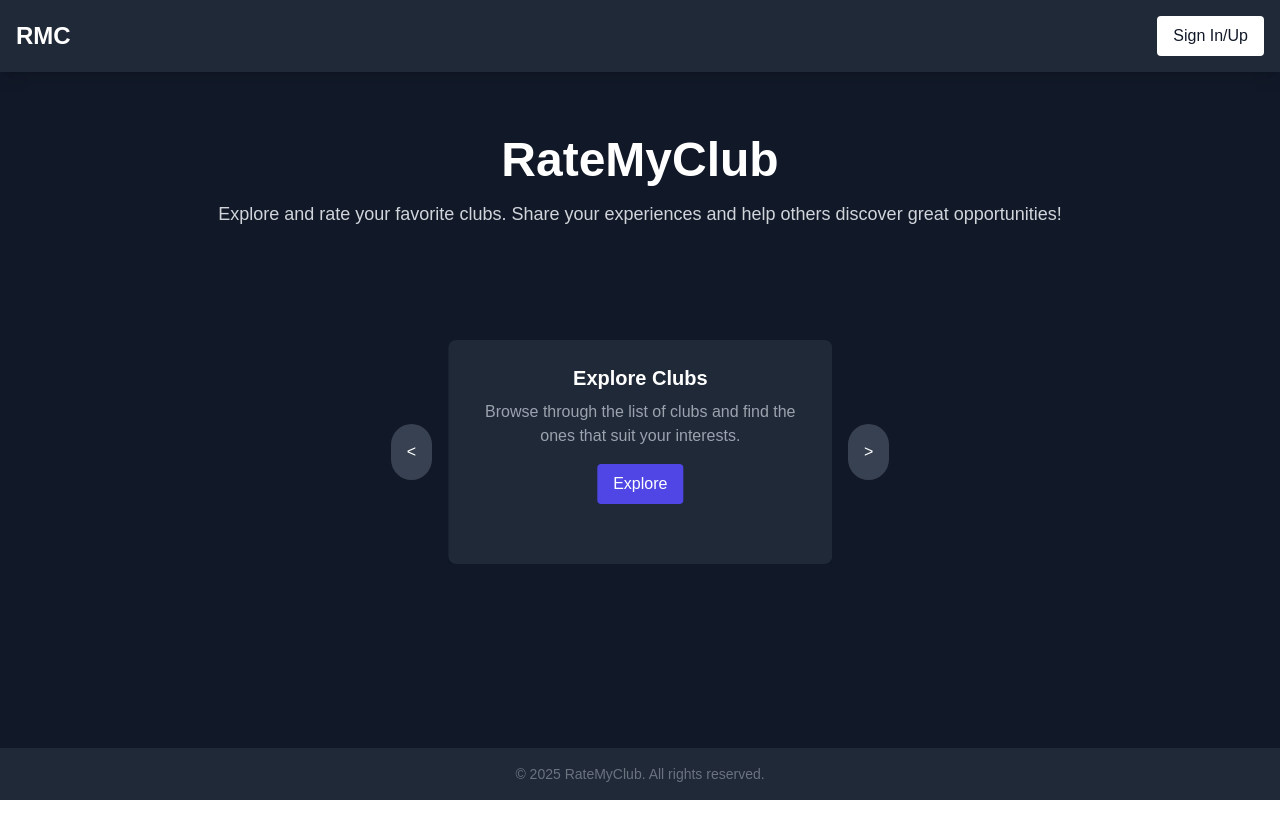
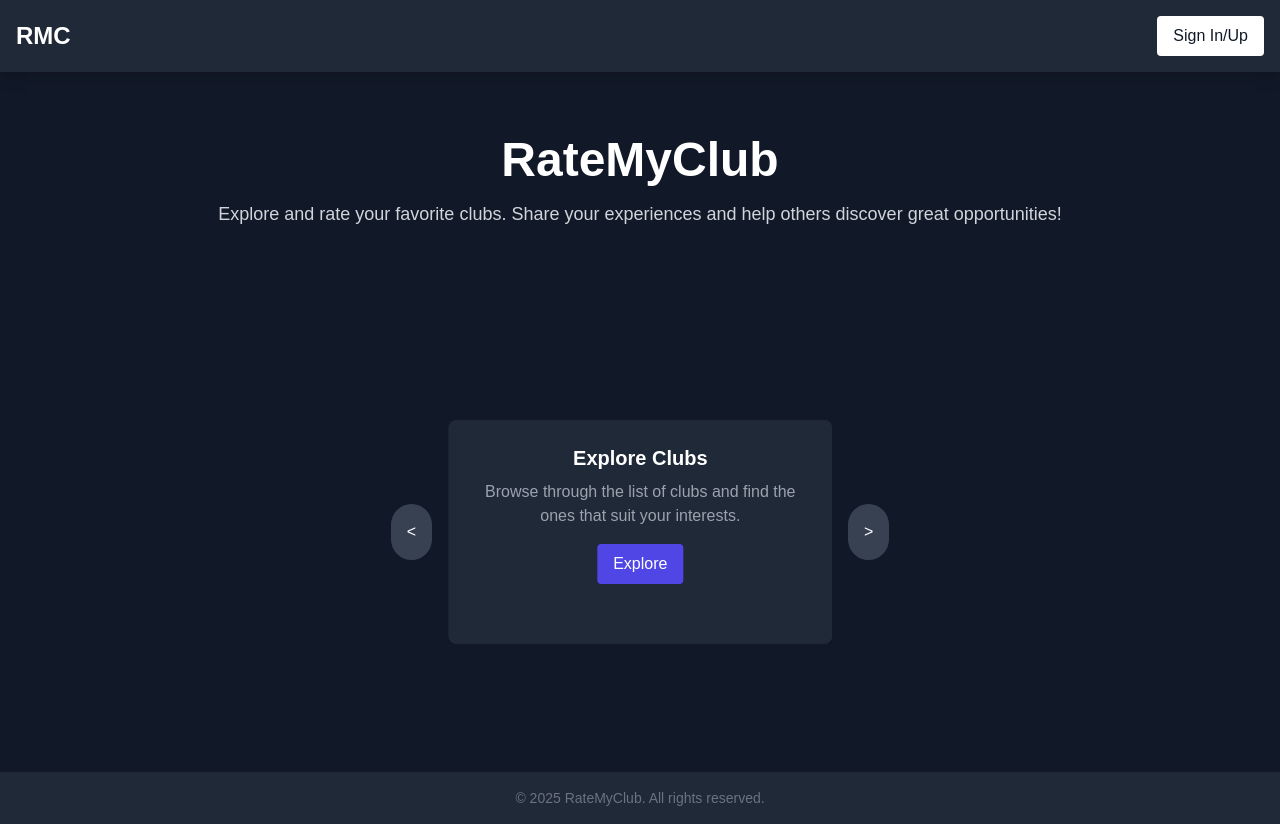
Before and after one commit to LoafBurger/RateMyClub, a Next.js app: page / in a window 1280 px wide. Before the commit the page ends 800 px from the top, so only its background shows below. Built offline with nearby package versions, Linux system fonts and the light colour scheme; no server answers.

Commit message:
Brought the card carousel lower from the website name in the middle section

```diff
--- a/src/app/page.jsx
+++ b/src/app/page.jsx
@@ -106,7 +106,7 @@ export default function Home() {
         </p>
 
         {/* Card Carousel Section */}
-        <section className="py-16">
+        <section className="py-16 mt-32">
           <div className="relative flex items-center justify-center w-full">
             {/* Left Arrow */}
             <button
```
